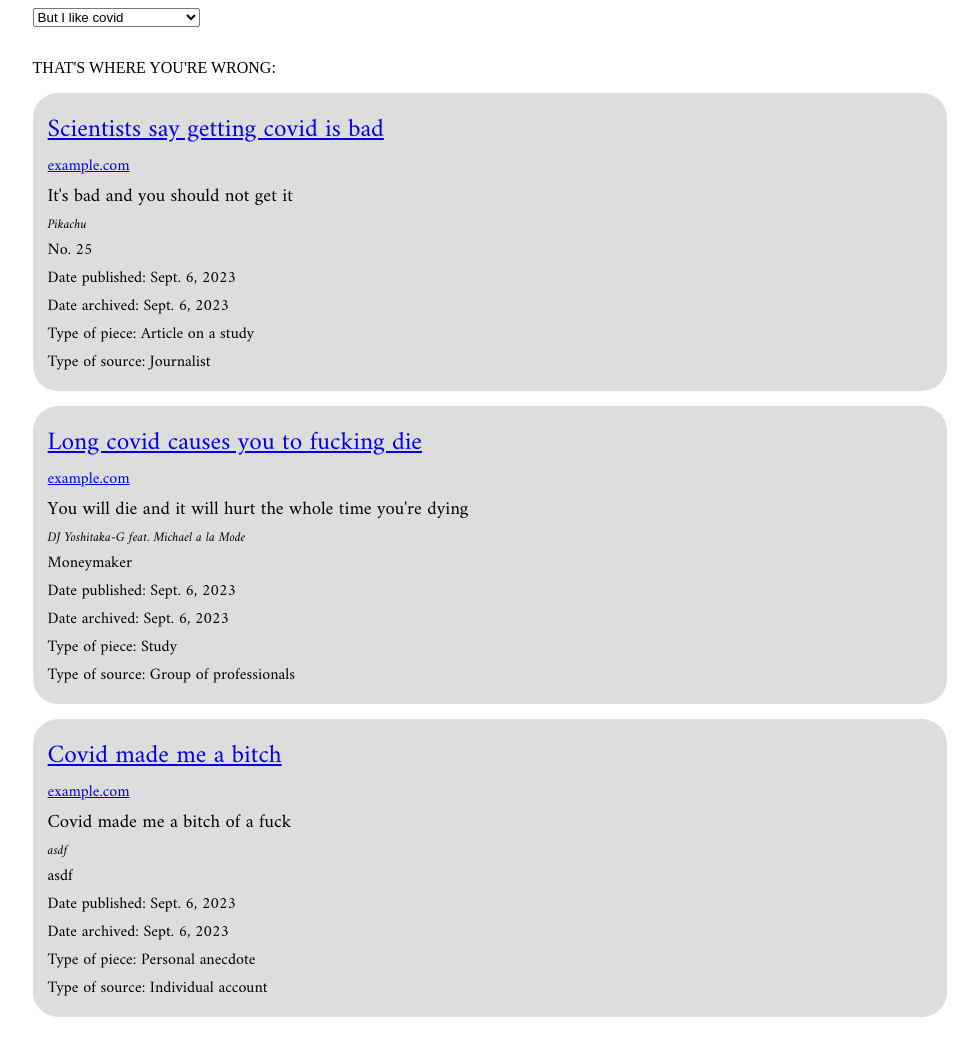
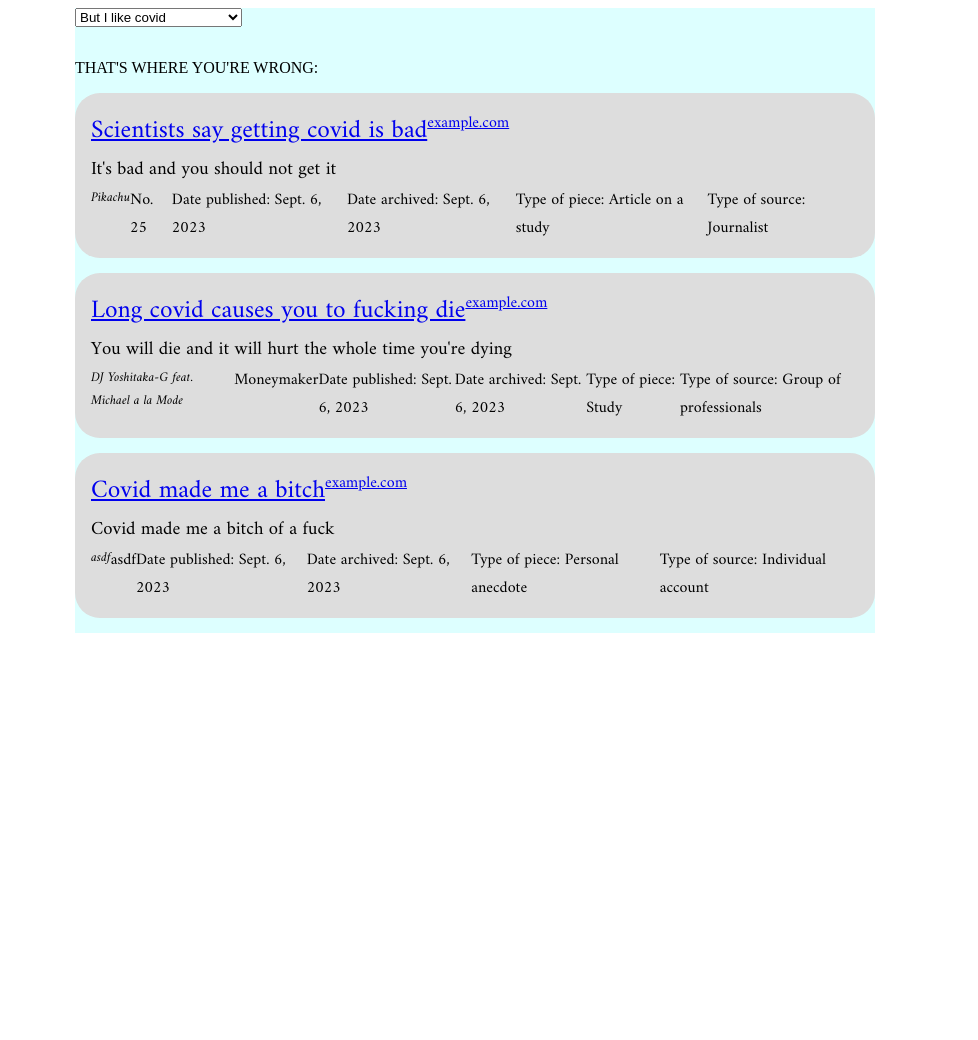
Before and after one commit to abstractedfox/LiveOurLives-Website, a Django app: template LiveOurLives/mainsite/templates/mainsite/index.html in a window 1280 px wide. Shown: the whole page, without its empty margins (165-1143 px from the left). After the commit the page ends 633 px from the top, so only its background shows below. Run offline with Django 4.2, Linux system fonts and the light colour scheme; the template is opened without the code that fills it: values that come from a table or form of the project are taken from there, others are empty; data comes from the database, SQL or seed files in the repository; some web fonts are replaced.

Commit message:
miscellaneous frontend

```diff
--- a/LiveOurLives/mainsite/static/mainsite/style.css
+++ b/LiveOurLives/mainsite/static/mainsite/style.css
@@ -5,20 +5,28 @@
 #content-container{
     display:flex;
     flex-direction: column;
+    background-color: #ddffff;
 
-    width: 70%;
+    width: 50rem;
     margin-left: auto;
     margin-right: auto;
 }
 
+.flexrow{
+    display: flex;
+    flex-direction: row;
+}
+
 .fact{
+    box-sizing: border-box;
+
     width: 100%;
     background-color: #ddd;
     margin-bottom: 15px;
 
     border-radius: 25px;
 
-    padding:15px;
+    padding:2%;
 
     font-family: Amiri, serif;
 }
--- a/LiveOurLives/mainsite/templates/mainsite/index.html
+++ b/LiveOurLives/mainsite/templates/mainsite/index.html
@@ -25,16 +25,21 @@
                 <p>THAT'S WHERE YOU'RE WRONG:</p>
                 {% for result in retortResults %}
                     <div class="fact">
+                        <div class="flexrow">
                             <div class="fact-headline"><a href=" {{ result.liveLink }}">{{ result.headline }}</a></div>
 
                             {% if result.archiveLink %}
                                 <div class="fact-archiveLink"><a href=" {{ result.archiveLink }}">{{ result.archiveLink }}</a></div>
                             {% endif %}
+                        </div>
 
+                        <div class="flexrow">
                             {% if result.exerpt %}
                                 <div class="fact-exerpt">{{ result.exerpt }}</div>
                             {% endif %}
+                        </div>
 
+                        <div class="flexrow">
                             {% if result.author %}
                                 <div class="fact-author">{{ result.author }}</div>
                             {% endif %}
@@ -53,7 +58,7 @@
                             <div class="fact-type">Type of piece: {{ result.get_type_display }} <!--djangoism; 'result.type' would return the user-unfriendly name-->
                             </div>
                             <div class="fact-source">Type of source: {{ result.get_source_display }}</div>
-
+                        </div>
                     </div>
                 {% endfor %}
             {% endif %}
```
Lines whose indentation alone changed are shown as unchanged.
